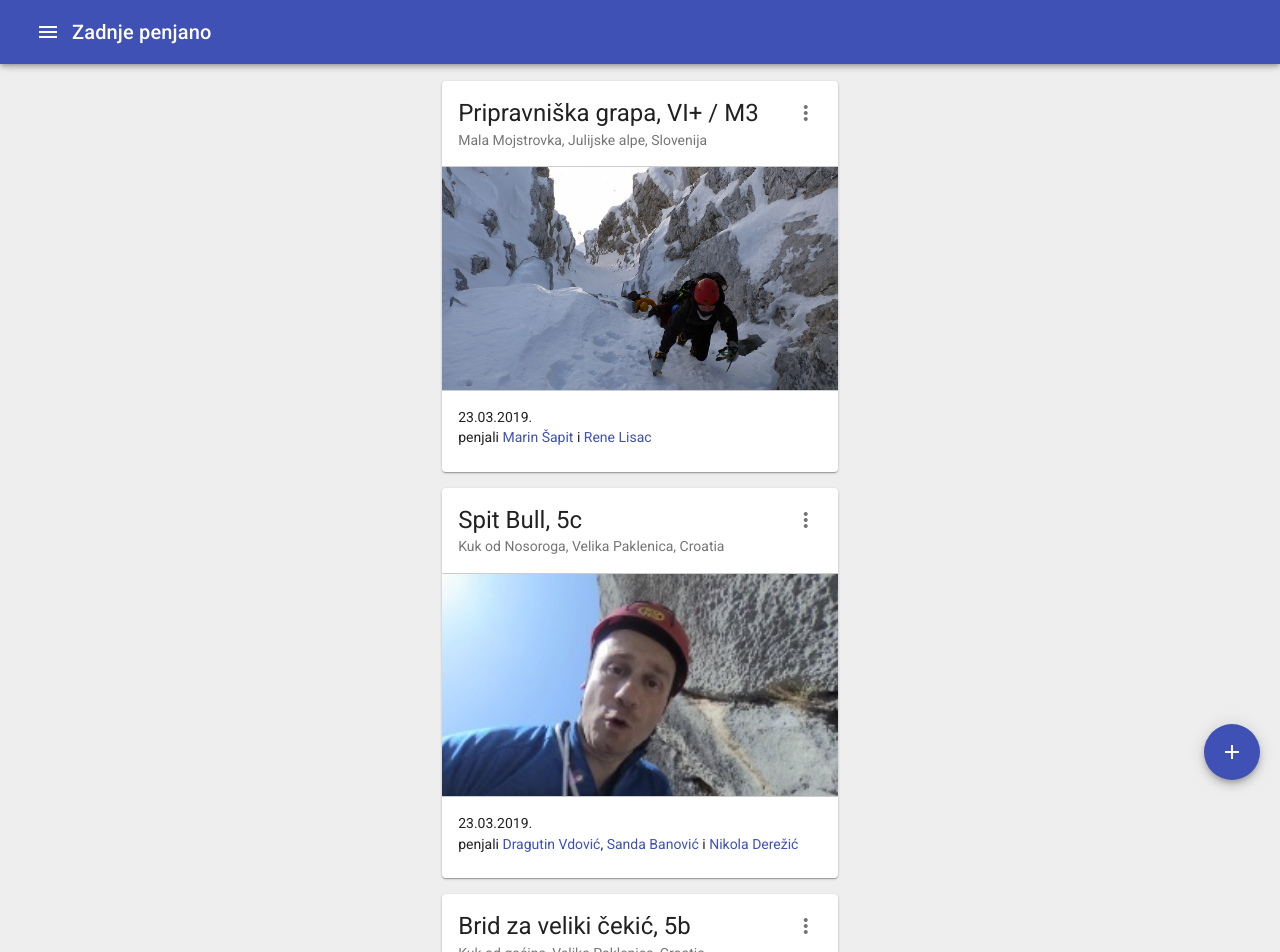
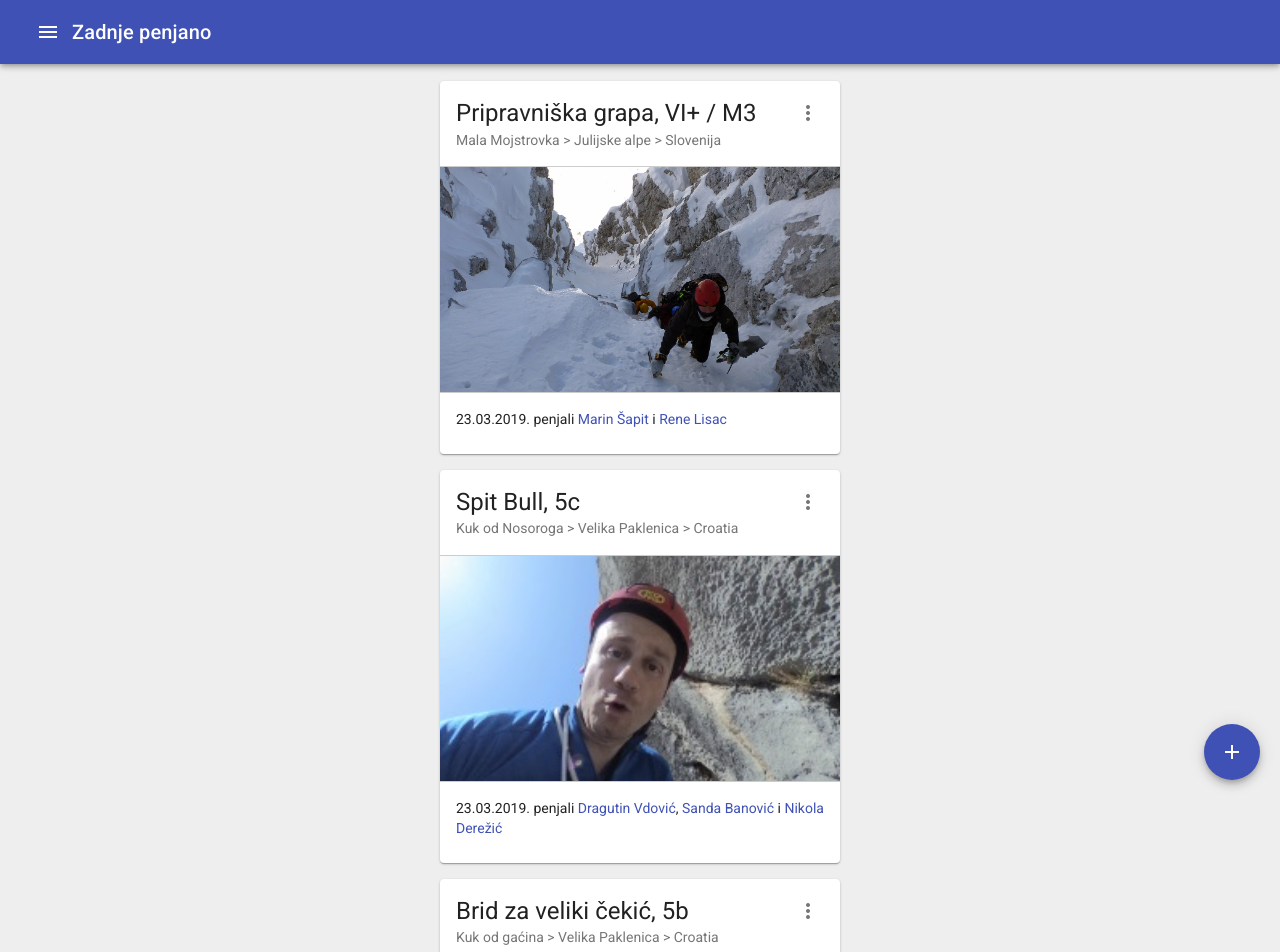
Before and after one commit to knee-cola/portal-penjanje, a React (Create React App) app: page / in a window 1280 px wide. Shown: the top 952 px of the page. Built offline with nearby package versions, Linux system fonts and the light colour scheme.

Commit message:
dodana animacija na detalje uspona (slično kao na YouTube)

```diff
--- a/src/cards/UsponCard.js
+++ b/src/cards/UsponCard.js
@@ -4,8 +4,8 @@ import Card from '@material-ui/core/Card';
 import CardContent from '@material-ui/core/CardContent';
 import CardMedia from '@material-ui/core/CardMedia';
 import Typography from '@material-ui/core/Typography';
-import { Link, CardHeader, IconButton, Icon, Collapse, CardActionArea, Menu, MenuItem } from '@material-ui/core';
-import { Link as RouterLink, withRouter } from 'react-router-dom';
+import { Link, CardHeader, IconButton, Icon, Menu, MenuItem } from '@material-ui/core';
+import { Link as RouterLink } from 'react-router-dom';
 
 const styles = {
   card: {
@@ -36,7 +36,7 @@ const styles = {
 
 function UsponCard(props) {
 
-  const { classes, history, children, uspon: { id, penjaci, titleImage, images, datumUspona, napomena, smjer: { imeSmjera, lokacijaSmjera, ocjenaSmjera } } } = props;
+  const { classes, history, children, uspon: { id, penjaci, titleImage, datumUspona, smjer: { imeSmjera, lokacijaSmjera, ocjenaSmjera } } } = props;
   const [expanded, setExpanded] = React.useState(false);
   const [menuAnchorEl, setMenuAnchorEl] = React.useState(null);
 
@@ -75,10 +75,7 @@ function UsponCard(props) {
         />
         <CardContent>
           <Typography component="p">
-            {datumUspona}
-          </Typography>
-          <Typography component="p">
-            penjali {penjaci.map(({nick, ime, prezime}, ix, self)=> <Fragment key={nick}>{ix===0 ? '': (ix === self.length-1 ? ' i ' : ', ')}<Link component={RouterLink} to={`@${nick}`}>{ime} {prezime}</Link></Fragment>)}
+            {datumUspona} penjali {penjaci.map(({nick, ime, prezime}, ix, self)=> <Fragment key={nick}>{ix===0 ? '': (ix === self.length-1 ? ' i ' : ', ')}<Link component={RouterLink} to={`@${nick}`}>{ime} {prezime}</Link></Fragment>)}
           </Typography>
         </CardContent>
         {children}
--- a/src/data-store/DataStore.js
+++ b/src/data-store/DataStore.js
@@ -38,7 +38,7 @@ export const smjerovi = [
     {
         id:'velebitas',
         imeSmjera:'Velebitaš',
-        lokacijaSmjera:'Sjeverna stijena, Anića kuk, Velika Paklenica, Croatia',
+        lokacijaSmjera:'Sjeverna stijena > Anića kuk > Velika Paklenica > Croatia',
         ocjenaSmjera:'6a+',
         thumb: SkicaVelebitas,
     },
@@ -46,21 +46,21 @@ export const smjerovi = [
         id:'spit-bull',
         imeSmjera:'Spit Bull',
         ocjenaSmjera:'5c',
-        lokacijaSmjera:'Kuk od Nosoroga, Velika Paklenica, Croatia',
+        lokacijaSmjera:'Kuk od Nosoroga > Velika Paklenica > Croatia',
         thumb: SkicaSpitBull,
     },
     {
         id: 'brid-za-cekic',
         imeSmjera:'Brid za veliki čekić',
         ocjenaSmjera:'5b',
-        lokacijaSmjera:'Kuk od gaćina, Velika Paklenica, Croatia',
+        lokacijaSmjera:'Kuk od gaćina > Velika Paklenica > Croatia',
         thumb: SkicaBridZaCekic,
     },
     {
         id: 'pripravniska-grapa',
         imeSmjera:'Pripravniška grapa',
         ocjenaSmjera:'VI+ / M3',
-        lokacijaSmjera:'Mala Mojstrovka, Julijske alpe, Slovenija',
+        lokacijaSmjera:'Mala Mojstrovka > Julijske alpe > Slovenija',
         thumb: SkicaPripravniska,
     },
 
--- a/src/details/UsponDetails.js
+++ b/src/details/UsponDetails.js
@@ -1,27 +1,76 @@
-import React from 'react';
-import UsponCard from '../cards/UsponCard';
-import { CardContent, Typography, withStyles } from '@material-ui/core';
+import React, { Fragment } from 'react';
+import { withStyles } from '@material-ui/core/styles';
+import Card from '@material-ui/core/Card';
+import CardContent from '@material-ui/core/CardContent';
+import CardMedia from '@material-ui/core/CardMedia';
+import Typography from '@material-ui/core/Typography';
+import { Link, CardHeader, IconButton, Icon, Menu, MenuItem, Fade, Grow } from '@material-ui/core';
+import { Link as RouterLink } from 'react-router-dom';
 import ImageGallery from '../components/ImageGallery';
-import { usponByID } from '../data-store/DataStore';
+import { usponByID }from '../data-store/DataStore';
+import Slide from '@material-ui/core/Slide';
 
 const styles = {
-
+  card: {
+    maxWidth: 400,
+    margin: '1em'
+  },
+  media: {
+    height: 0,
+    paddingTop: '56.25%', // 16:9
+    borderTop: '1px solid #cccccc',
+  },
 };
 
-function UsponDetails({classes, match:{params:{id}}}) {
+function UsponDetails({ match:{ params:{id}}, classes }) {
 
-  const uspon = usponByID( parseInt( id ));
+  const { penjaci, titleImage, images, datumUspona, napomena, smjer: { imeSmjera, lokacijaSmjera, ocjenaSmjera } } = usponByID( parseInt( id ));
+  const [menuAnchorEl, setMenuAnchorEl] = React.useState(null);
 
-  return(
-      <UsponCard uspon={uspon} >
+  function handleClick(event) {
+    setMenuAnchorEl(event.currentTarget);
+  }
+
+  function handleClose() {
+    setMenuAnchorEl(null);
+  }
+
+  return (
+    <Fragment>
+      <Card className={classes.card}>
+        <Slide direction="up" in mountOnEnter unmountOnExit timeout={300}>
+          <CardMedia
+            className={classes.media}
+            image={titleImage}
+          />
+        </Slide>
+        <CardHeader
+          action={
+            <IconButton onClick={handleClick}>
+              <Icon>more_vert</Icon>
+            </IconButton>
+          }
+          title={`${imeSmjera}, ${ocjenaSmjera}`}
+          subheader={lokacijaSmjera}
+        />
         <CardContent>
+          <Typography component="p">
+            {datumUspona} penjali {penjaci.map(({nick, ime, prezime}, ix, self)=> <Fragment key={nick}>{ix===0 ? '': (ix === self.length-1 ? ' i ' : ', ')}<Link component={RouterLink} to={`@${nick}`}>{ime} {prezime}</Link></Fragment>)}
+          </Typography>
           <Typography component="p" className={classes.notes}>
-            {uspon.napomena}
+            {napomena}
           </Typography>
-          <ImageGallery images={uspon.images} />
         </CardContent>
-      </UsponCard>
+        <Grow in={true}>
+          <ImageGallery images={images} />
+        </Grow>
+      </Card>
+      <Menu id="simple-menu" anchorEl={menuAnchorEl} open={Boolean(menuAnchorEl)} onClose={handleClose}>
+        <MenuItem onClick={handleClose}>Info o smjeru</MenuItem>
+        <MenuItem onClick={handleClose}>Izmjeni zapis</MenuItem>
+      </Menu>
+    </Fragment>
   );
 }
 
-export default withStyles(styles)( UsponDetails ) ;
+export default withStyles(styles)( UsponDetails );
```
